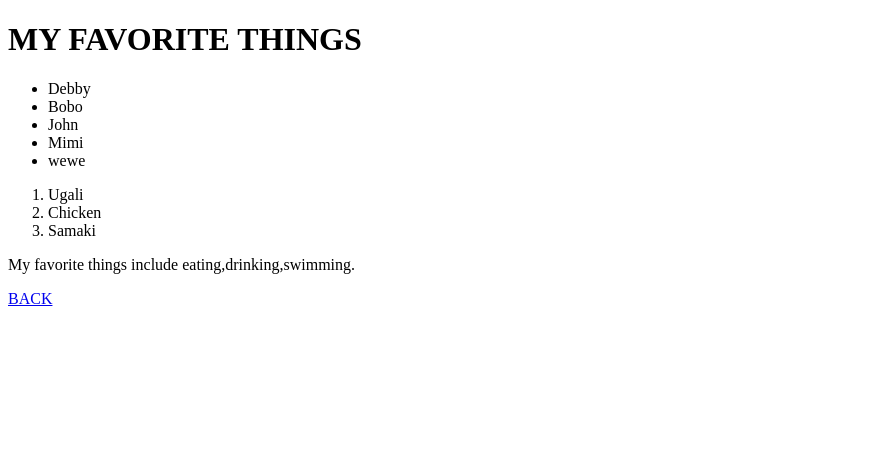
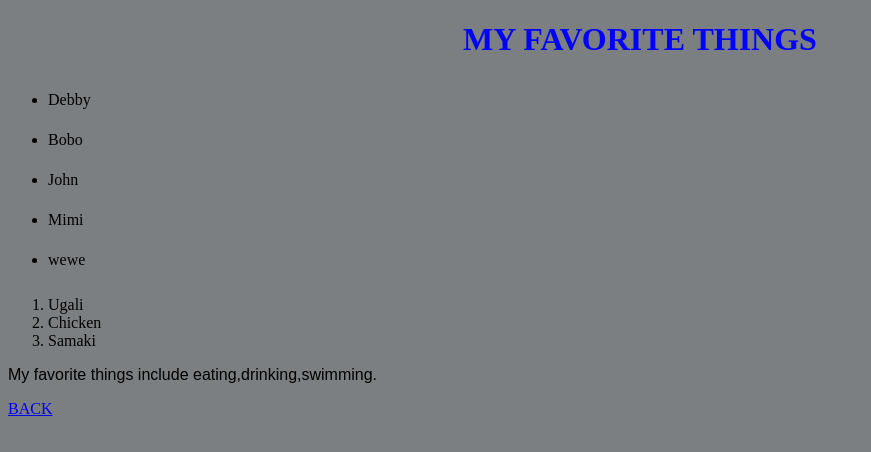
Before and after one commit to yontiii/my-first-website, a plain HTML site: page favorite-things.html in a window 1280 px wide. Shown: the whole page, without its empty margins (0-871 px from the left). Drawn offline with Linux system fonts and the light colour scheme.

Commit message:
changing my-first-webpage.html  to index.html

```diff
--- a/css/styles.css
+++ b/css/styles.css
@@ -16,3 +16,6 @@ p {
 ul {
   line-height: 40px;
 }
+body{
+  background-color: #7C7F81;
+}
--- a/favorite-things.html
+++ b/favorite-things.html
@@ -3,6 +3,7 @@
   <head>
     <meta charset="utf-8">
     <title>favorites</title>
+    <link href="css/styles.css" rel="stylesheet" type="text/css">
   </head>
   <body>
     <h1>MY FAVORITE THINGS</h1>
```
Also changed, not shown: index.html (renamed from my-first-webpage.html).
